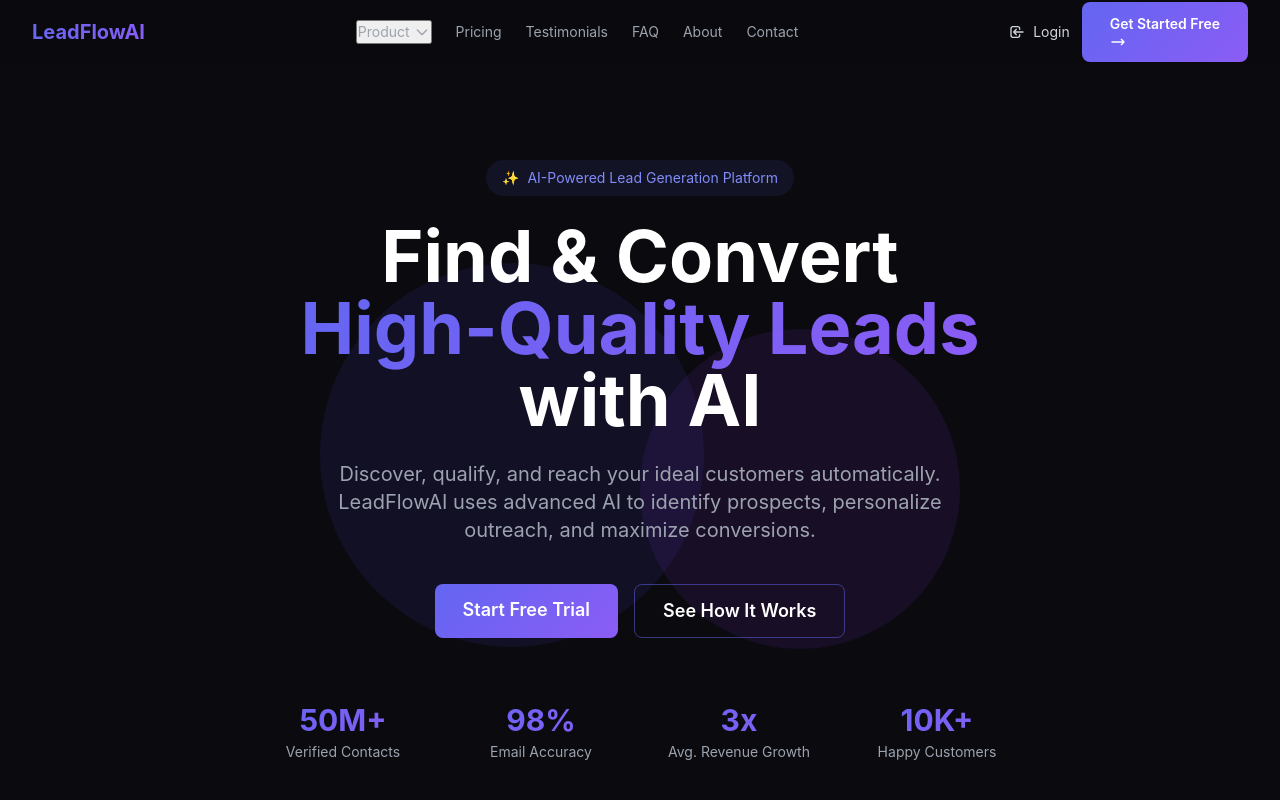
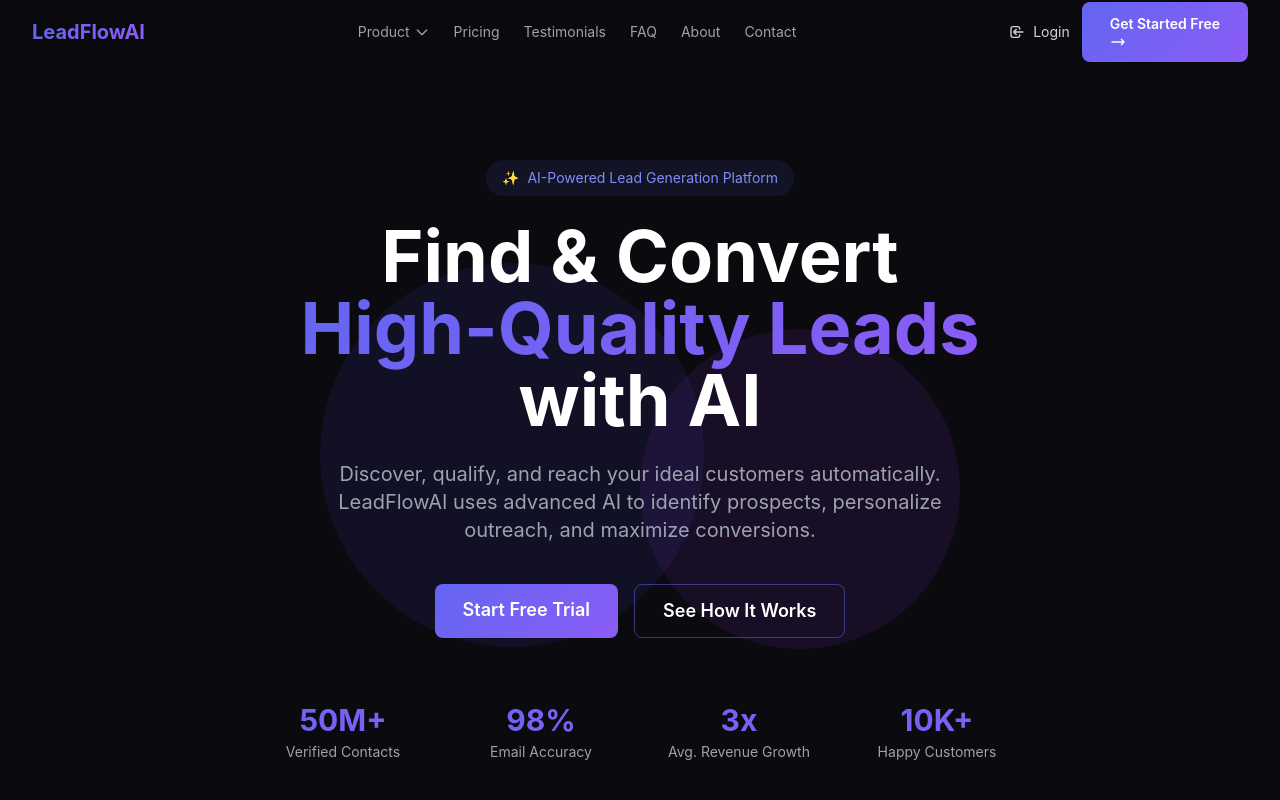
Before and after one commit to Rintu-chowdory/leadflowai, a React (Vite) app: page / in a window 1280 px wide. Shown: the top 800 px of the page. Built offline with nearby package versions, Linux system fonts and the light colour scheme.

Commit message:
Fix Product dropdown button: remove default browser button box so it matches the plain-text nav links beside it

```diff
--- a/src/components/Navbar.jsx
+++ b/src/components/Navbar.jsx
@@ -18,14 +18,14 @@
           <div className="hidden md:flex items-center space-x-6">
             {/* Product dropdown */}
             <div className="relative" onMouseEnter={() => setProductOpen(true)} onMouseLeave={() => setProductOpen(false)}>
-              <button className="flex items-center gap-1 text-gray-400 hover:text-white transition-colors text-sm">
+              <button type="button" className="appearance-none bg-transparent border-0 p-0 m-0 flex items-center gap-1 text-gray-400 hover:text-white transition-colors text-sm focus:outline-none">
                 Product
                 <svg className="w-4 h-4" fill="none" stroke="currentColor" viewBox="0 0 24 24">
                   <path strokeLinecap="round" strokeLinejoin="round" strokeWidth={2} d="M19 9l-7 7-7-7" />
                 </svg>
               </button>
               {productOpen && (
-                <div className="absolute top-full right-0 mt-2 w-48 bg-[#0f0f1a] border border-white/10 rounded-lg shadow-xl py-2">
+                <div className="absolute top-full left-0 mt-2 w-48 bg-[#0f0f1a] border border-white/10 rounded-lg shadow-xl py-2">
                   <Link to="/ai-lead-finder" className="block px-4 py-2 text-sm text-gray-300 hover:text-white hover:bg-white/5">AI Lead Finder</Link>
                   <Link to="/crm-integrations" className="block px-4 py-2 text-sm text-gray-300 hover:text-white hover:bg-white/5">CRM Integrations</Link>
                 </div>
```
Also changed, not shown: 5 other files (tests, documents, lock files or other folders).
